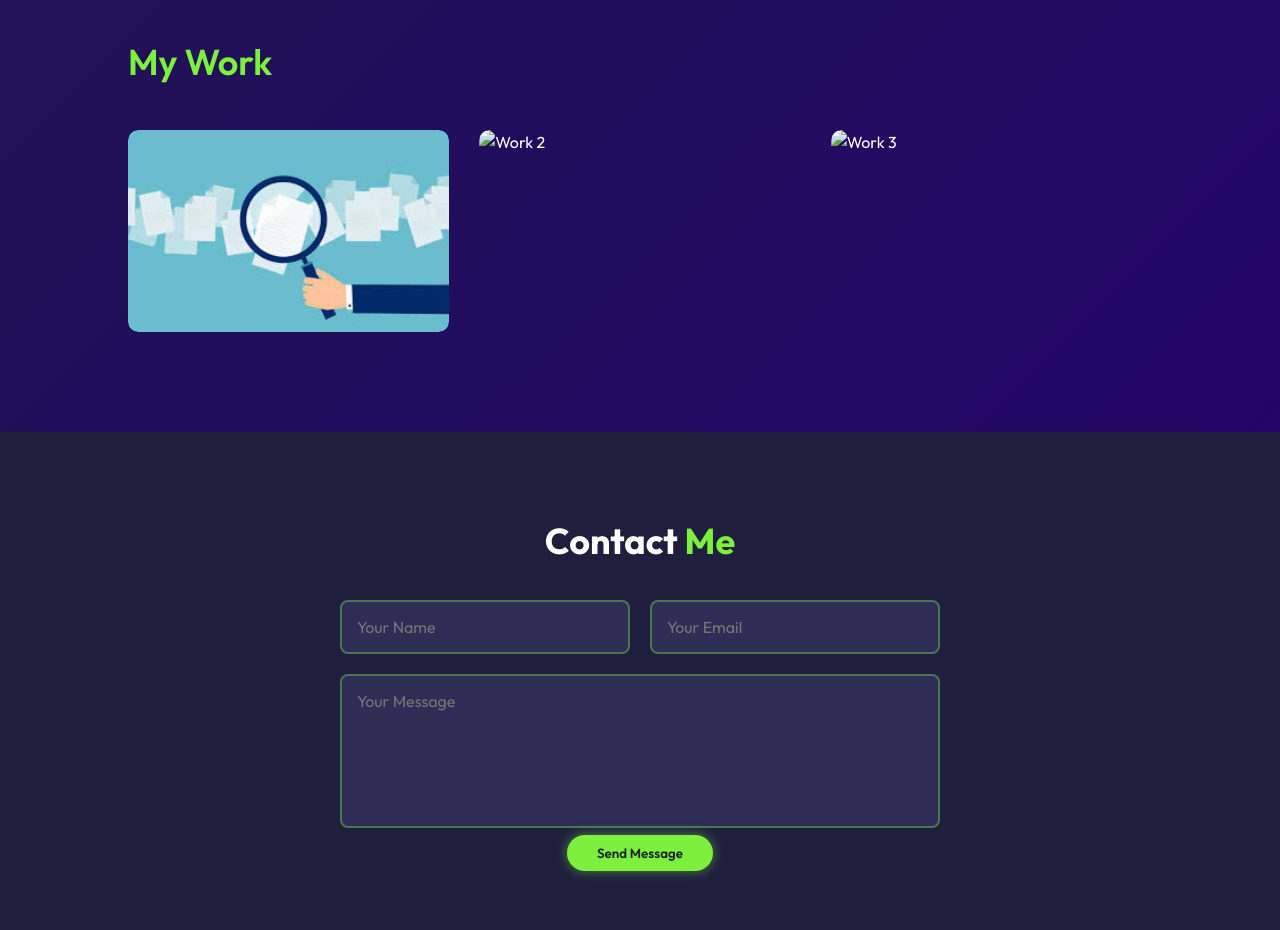
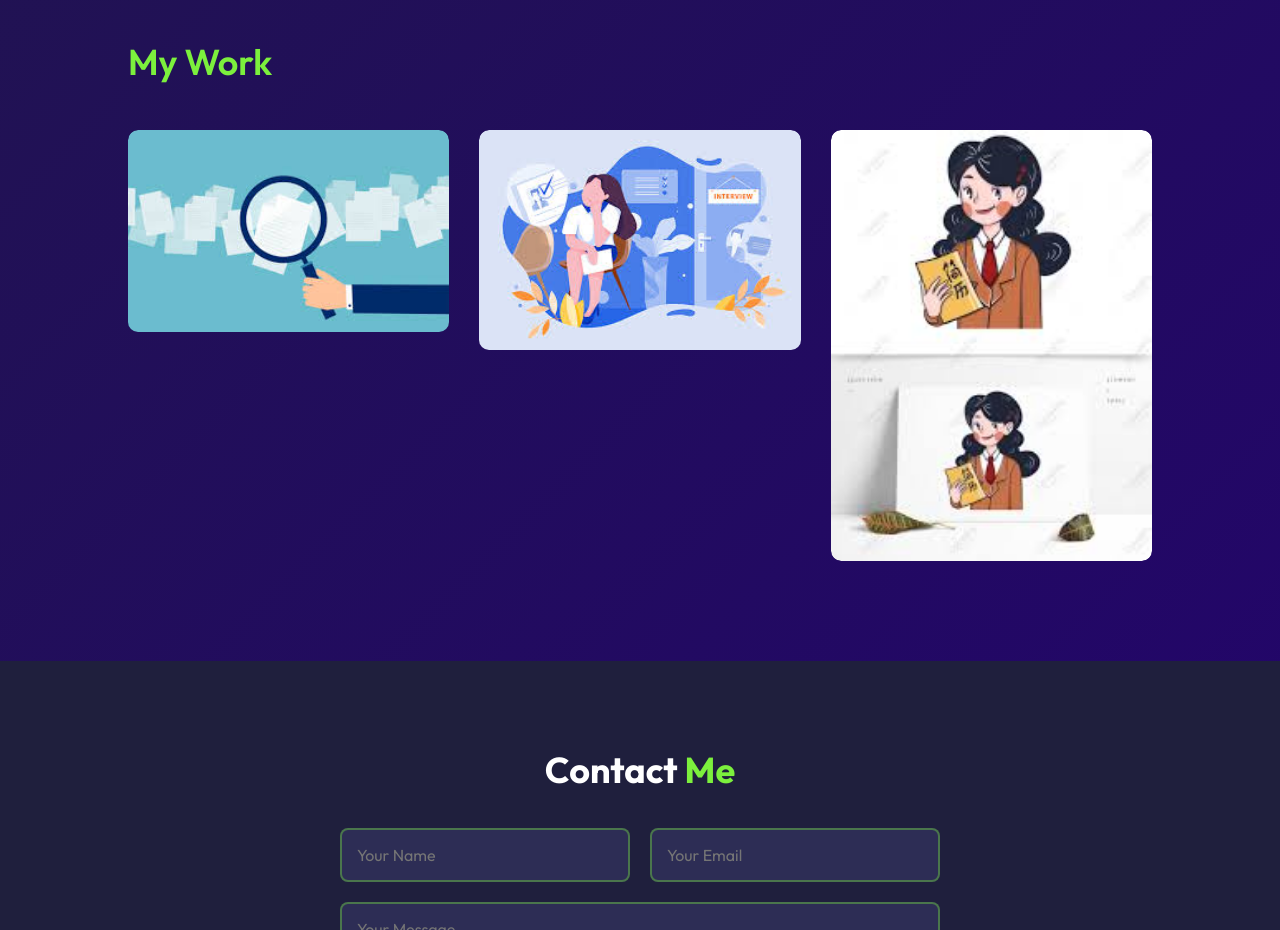
Before and after one commit to suadsaid77/myrepo, a plain HTML site: page index.html in a window 1280 px wide. Shown: the part 2100-3030 px from the top of the page. Drawn offline with nearby package versions, Linux system fonts and the light colour scheme.

Commit message:
Update index.html

```diff
--- a/index.html
+++ b/index.html
@@ -137,7 +137,7 @@
         </div>
 
         <div class="work">
-          <img src="photo/cvv2.jpg" alt="Work 2">
+          <img src="cvv2.jpg" alt="Work 2">
           <div class="layer">
             <h3>Music App</h3>
             <p>Stream music and connect with artists worldwide.</p>
@@ -146,7 +146,7 @@
         </div>
 
         <div class="work">
-          <img src="photo/cv55.jpg" alt="Work 3">
+          <img src="cv55.jpg" alt="Work 3">
           <div class="layer">
             <h3>Online Shopping App</h3>
             <p>Shop products globally with ease and security.</p>
```
